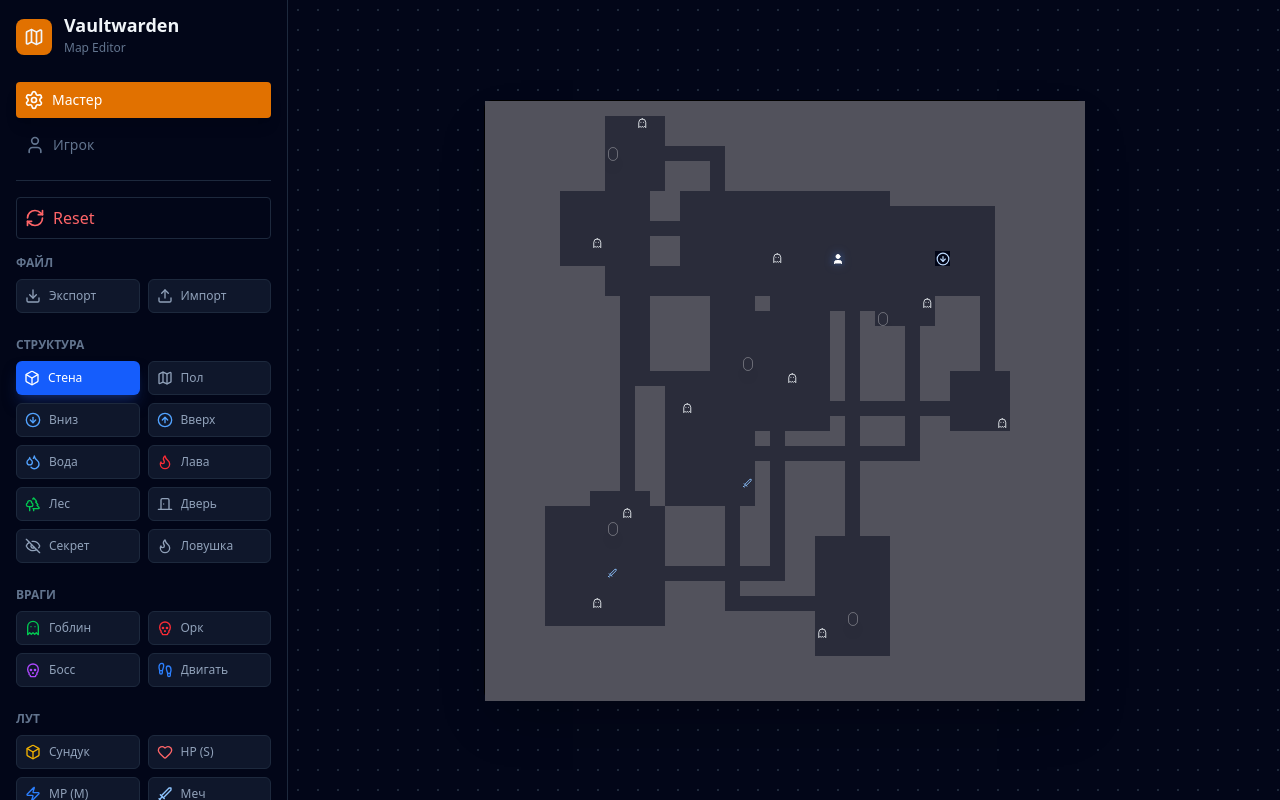
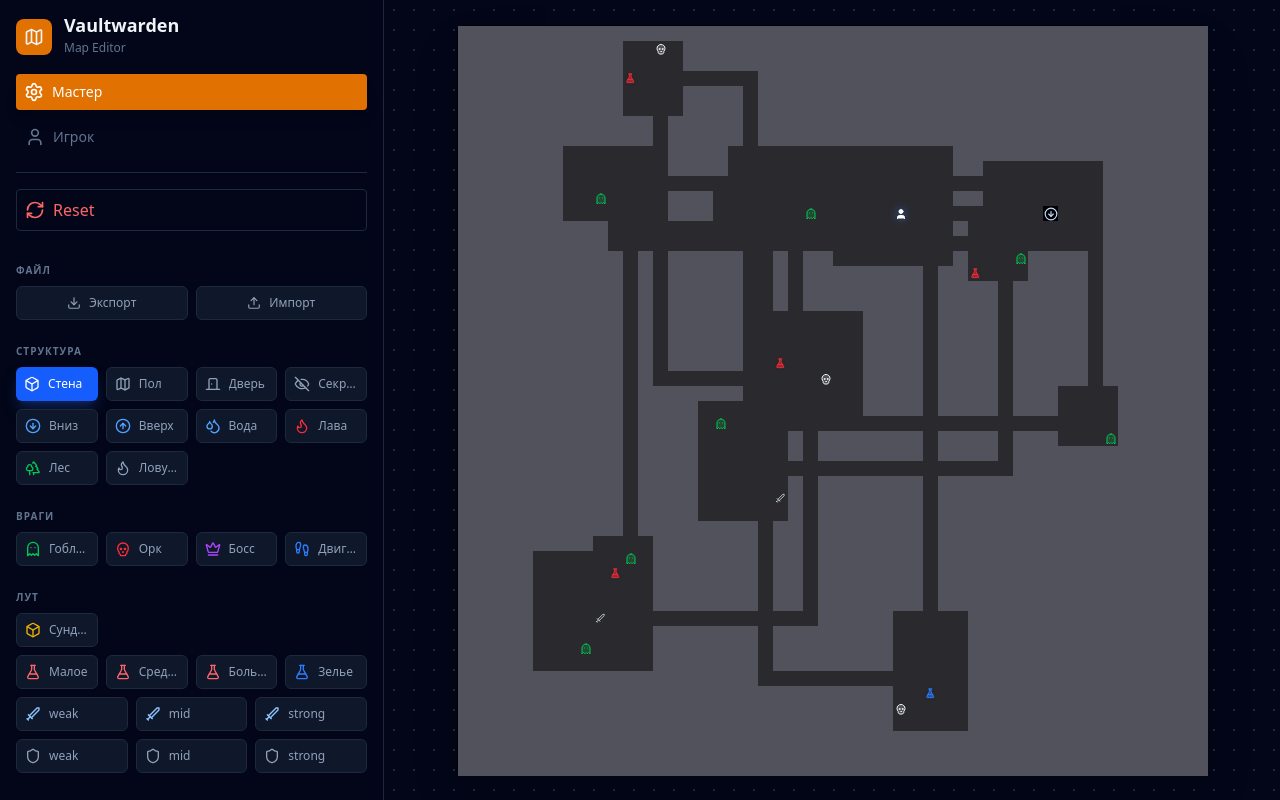
Before and after one commit to ilyahorski/vaultwarden, a React (Vite) app: page / in a window 1280 px wide. Built offline with nearby package versions, Linux system fonts and the light colour scheme.

Commit message:
fix layout

```diff
--- a/src/App.tsx
+++ b/src/App.tsx
@@ -11,7 +11,8 @@ import { useKeyboardControls } from './hooks/useKeyboardControls';
 import { useFogOfWar } from './hooks/useFogOfWar';
 
 // Компоненты
-import { ClassSelection, PlayerHeader, EventLog, GameGrid, CombatMenu, MobileControls } from './components/game';
+import { ClassSelection, PlayerHeader, GameGrid, CombatMenu, MobileControls } from './components/game';
+// Note: EventLog удален из импорта компонентов App, так как он теперь внутри Sidebar (или можно оставить импорт, если Sidebar его не экспортирует, но здесь он не нужен напрямую)
 import { PlayerMenu } from './components/game/PlayerMenu';
 import { Sidebar } from './components/editor';
 
@@ -26,7 +27,7 @@ export default function DungeonApp() {
   const {
     grid, setGrid,
     player, setPlayer,
-    logs,
+    logs, // Берем логи
     mode, setMode,
     hasChosenClass,
     levelHistory, setLevelHistory,
@@ -35,7 +36,7 @@ export default function DungeonApp() {
     selectClass,
     handleExport,
     handleImport,
-    useItem // <-- Получаем функцию
+    useItem
   } = useGameState();
 
   // UI состояние
@@ -137,7 +138,7 @@ export default function DungeonApp() {
     setCombatTarget,
     isMenuOpen,
     setIsMenuOpen,
-    useItem // <-- Передаем в хук
+    useItem
   });
 
   // Fog of War
@@ -151,7 +152,7 @@ export default function DungeonApp() {
   return (
     <div className="flex flex-col lg:flex-row h-screen bg-slate-900 text-slate-100 overflow-hidden font-sans">
 
-      {/* Sidebar */}
+      {/* Sidebar - теперь с логами! */}
       <Sidebar
         mode={mode}
         selectedTool={selectedTool}
@@ -161,6 +162,8 @@ export default function DungeonApp() {
         onExport={handleExport}
         onImport={handleImport}
         fileInputRef={fileInputRef}
+        logs={logs} // <-- Передаем логи
+        logsEndRef={logsEndRef} // <-- Передаем реф
       />
 
       {/* Основная область */}
@@ -227,8 +230,7 @@ export default function DungeonApp() {
               )}
             </div>
 
-            {/* Журнал событий */}
-            <EventLog logs={logs} logsEndRef={logsEndRef} />
+            {/* ИЗМЕНЕНИЕ: EventLog удален отсюда */}
           </>
         )}
 
--- a/src/components/editor/Sidebar.tsx
+++ b/src/components/editor/Sidebar.tsx
@@ -14,16 +14,20 @@ import {
   EyeOff,
   Ghost,
   Skull,
+  Crown,
   Footprints,
-  Heart,
-  Zap,
   Sword,
+  Shield,
   Trash2,
   ArrowDownCircle,
-  ArrowUpCircle
+  ArrowUpCircle,
+  FlaskConical
 } from 'lucide-react';
-import type { GameMode } from '../../types';
+import type { GameMode, LogEntry } from '../../types';
 import { ToolButton } from '../ui/ToolButton';
+import { POTION_STATS, GEAR_STATS } from '../../constants';
+// ИЗМЕНЕНИЕ: Импорт EventLog
+import { EventLog } from '../game/EventLog';
 
 interface SidebarProps {
   mode: GameMode;
@@ -34,6 +38,9 @@ interface SidebarProps {
   onExport: () => void;
   onImport: (e: React.ChangeEvent<HTMLInputElement>) => void;
   fileInputRef: React.RefObject<HTMLInputElement>;
+  // Новые пропсы для логов
+  logs: LogEntry[];
+  logsEndRef: React.RefObject<HTMLDivElement>;
 }
 
 export const Sidebar: React.FC<SidebarProps> = ({
@@ -44,22 +51,24 @@ export const Sidebar: React.FC<SidebarProps> = ({
   onReset,
   onExport,
   onImport,
-  fileInputRef
+  fileInputRef,
+  logs,
+  logsEndRef
 }) => {
+
   return (
-    <div className={`
-      bg-slate-950 border-b lg:border-b-0 lg:border-r border-slate-800
-      flex flex-col p-4 shrink-0 transition-all duration-300
-      ${mode === 'player' ? 'lg:w-20' : 'lg:w-72'}
-      lg:h-screen lg:overflow-y-auto
-    `}>
+    <div className="bg-slate-950 border-b lg:border-b-0 lg:border-r border-slate-800 flex flex-col shrink-0 transition-all duration-300 lg:w-96 lg:h-screen h-[40vh]">
+
       {/* Шапка Sidebar */}
-      <div className="flex items-center justify-between mb-4 lg:mb-6">
+      <div className="p-4 shrink-0">
+        <div className="flex items-center justify-between mb-4">
           <div className="flex items-center gap-3">
             <div className="bg-amber-600 p-2 rounded-lg shrink-0"><MapIcon size={20} /></div>
-          <div className={`${mode === 'player' ? 'lg:hidden' : 'block'}`}>
-            <h1 className="font-bold text-lg leading-none">Vaultwarden</h1>
-            <span className="text-xs text-slate-500">Map Editor</span>
+            <div>
+              <h1 className="font-bold text-lg leading-none text-slate-100">Vaultwarden</h1>
+              <span className="text-xs text-slate-500">
+                {mode === 'dm' ? 'Map Editor' : 'RPG Mode'}
+              </span>
             </div>
           </div>
         </div>
@@ -71,14 +80,14 @@ export const Sidebar: React.FC<SidebarProps> = ({
             className={`p-2 rounded flex items-center gap-2 text-sm transition-colors ${mode === 'dm' ? 'bg-amber-600 text-white shadow-lg' : 'text-slate-500 hover:bg-slate-900 border border-transparent hover:border-slate-800'}`}
           >
             <Settings size={20} className="shrink-0" />
-          <span className={`${mode === 'player' ? 'lg:hidden' : 'inline'}`}>Мастер</span>
+            <span className="inline">Мастер</span>
           </button>
           <button
             onClick={() => onModeChange('player')}
             className={`p-2 rounded flex items-center gap-2 text-sm transition-colors ${mode === 'player' ? 'bg-blue-600 text-white shadow-lg' : 'text-slate-500 hover:bg-slate-900 border border-transparent hover:border-slate-800'}`}
           >
             <User size={20} className="shrink-0" />
-          <span className={`${mode === 'player' ? 'lg:hidden' : 'inline'}`}>Игрок</span>
+            <span className="inline">Игрок</span>
           </button>
           <div className="w-px h-8 bg-slate-800 lg:w-full lg:h-px lg:my-2 mx-2 lg:mx-0"></div>
           <button
@@ -86,78 +95,115 @@ export const Sidebar: React.FC<SidebarProps> = ({
             className="p-2 rounded text-red-400 hover:bg-red-900/20 border border-slate-800 hover:border-red-900 flex items-center gap-2"
           >
             <RefreshCw size={20} className="shrink-0" />
-          <span className={`${mode === 'player' ? 'lg:hidden' : 'hidden lg:inline'}`}>Reset</span>
+            <span className="inline">Reset</span>
           </button>
         </div>
+      </div>
 
-      {/* ИНСТРУМЕНТЫ МАСТЕРА */}
+      {/* === РЕЖИМ МАСТЕРА: ИНСТРУМЕНТЫ === */}
       {mode === 'dm' && (
-        <div className="flex-1 space-y-6 animate-in fade-in duration-300 overflow-x-auto lg:overflow-visible pb-2 lg:pb-0">
+        <div className="flex-1 overflow-y-auto min-h-0 px-4 pb-4 scrollbar-thin scrollbar-thumb-slate-700 scrollbar-track-transparent">
+          <div className="space-y-6 animate-in fade-in duration-300">
             {/* Сохранение / Загрузка */}
-          <div className="min-w-[200px]">
-            <h3 className="text-xs font-bold text-slate-500 uppercase mb-2">Файл</h3>
+            <div>
+              <h3 className="text-[10px] font-bold text-slate-500 uppercase tracking-widest mb-2">Файл</h3>
               <div className="grid grid-cols-2 gap-2">
                 <button
                   onClick={onExport}
-                className="flex items-center gap-2 p-2 rounded-md text-xs font-medium bg-slate-900 text-slate-400 hover:bg-slate-800 hover:text-white border border-slate-800"
+                  className="flex items-center justify-center gap-2 p-2 rounded-md text-xs font-medium bg-slate-900 text-slate-400 hover:bg-slate-800 hover:text-white border border-slate-800 transition-colors"
                 >
-                <Download size={16} /> Экспорт
+                  <Download size={14} /> Экспорт
                 </button>
-              <label className="flex items-center gap-2 p-2 rounded-md text-xs font-medium bg-slate-900 text-slate-400 hover:bg-slate-800 hover:text-white border border-slate-800 cursor-pointer">
-                <Upload size={16} /> Импорт
+                <label className="flex items-center justify-center gap-2 p-2 rounded-md text-xs font-medium bg-slate-900 text-slate-400 hover:bg-slate-800 hover:text-white border border-slate-800 cursor-pointer transition-colors">
+                  <Upload size={14} /> Импорт
                   <input type="file" className="hidden" accept=".json" onChange={onImport} ref={fileInputRef} />
                 </label>
               </div>
             </div>
 
             {/* Структура */}
-          <div className="min-w-[200px]">
-            <h3 className="text-xs font-bold text-slate-500 uppercase mb-2">Структура</h3>
-            <div className="grid grid-cols-2 gap-2">
+            <div>
+              <h3 className="text-[10px] font-bold text-slate-500 uppercase tracking-widest mb-2">Структура</h3>
+              <div className="grid grid-cols-4 gap-2">
                 <ToolButton active={selectedTool === 'wall'} onClick={() => onToolChange('wall')} icon={<Box size={16} />} label="Стена" />
                 <ToolButton active={selectedTool === 'floor'} onClick={() => onToolChange('floor')} icon={<MapIcon size={16} />} label="Пол" />
+                <ToolButton active={selectedTool === 'door'} onClick={() => onToolChange('door')} icon={<DoorClosed size={16} />} label="Дверь" />
+                <ToolButton active={selectedTool === 'secret'} onClick={() => onToolChange('secret')} icon={<EyeOff size={16} />} label="Секрет" />
                 <ToolButton active={selectedTool === 'stairs_down'} onClick={() => onToolChange('stairs_down')} icon={<ArrowDownCircle size={16} className="text-blue-400" />} label="Вниз" />
                 <ToolButton active={selectedTool === 'stairs_up'} onClick={() => onToolChange('stairs_up')} icon={<ArrowUpCircle size={16} className="text-blue-400" />} label="Вверх" />
                 <ToolButton active={selectedTool === 'water'} onClick={() => onToolChange('water')} icon={<Droplets size={16} className="text-blue-400" />} label="Вода" />
                 <ToolButton active={selectedTool === 'lava'} onClick={() => onToolChange('lava')} icon={<Flame size={16} className="text-red-500" />} label="Лава" />
                 <ToolButton active={selectedTool === 'grass'} onClick={() => onToolChange('grass')} icon={<Trees size={16} className="text-green-500" />} label="Лес" />
-              <ToolButton active={selectedTool === 'door'} onClick={() => onToolChange('door')} icon={<DoorClosed size={16} />} label="Дверь" />
-              <ToolButton active={selectedTool === 'secret'} onClick={() => onToolChange('secret')} icon={<EyeOff size={16} />} label="Секрет" />
                 <ToolButton active={selectedTool === 'trap'} onClick={() => onToolChange('trap')} icon={<Flame size={16} />} label="Ловушка" />
               </div>
             </div>
 
             {/* Враги */}
-          <div className="min-w-[200px]">
-            <h3 className="text-xs font-bold text-slate-500 uppercase mb-2">Враги</h3>
-            <div className="grid grid-cols-2 gap-2">
+            <div>
+              <h3 className="text-[10px] font-bold text-slate-500 uppercase tracking-widest mb-2">Враги</h3>
+              <div className="grid grid-cols-4 gap-2">
                 <ToolButton active={selectedTool === 'enemy_goblin'} onClick={() => onToolChange('enemy_goblin')} icon={<Ghost size={16} className="text-green-500" />} label="Гоблин" />
                 <ToolButton active={selectedTool === 'enemy_orc'} onClick={() => onToolChange('enemy_orc')} icon={<Skull size={16} className="text-red-500" />} label="Орк" />
-              <ToolButton active={selectedTool === 'enemy_boss'} onClick={() => onToolChange('enemy_boss')} icon={<Skull size={16} className="text-purple-500" />} label="Босс" />
+                <ToolButton active={selectedTool === 'enemy_boss'} onClick={() => onToolChange('enemy_boss')} icon={<Crown size={16} className="text-purple-500" />} label="Босс" />
                 <ToolButton active={selectedTool === 'move_enemy'} onClick={() => onToolChange('move_enemy')} icon={<Footprints size={16} className="text-blue-500" />} label="Двигать" />
               </div>
             </div>
 
             {/* Лут */}
-          <div className="min-w-[200px]">
-            <h3 className="text-xs font-bold text-slate-500 uppercase mb-2">Лут</h3>
-            <div className="grid grid-cols-2 gap-2">
+            <div>
+              <h3 className="text-[10px] font-bold text-slate-500 uppercase tracking-widest mb-2">Лут</h3>
+              <div className="grid grid-cols-4 gap-2 mb-2">
                 <ToolButton active={selectedTool === 'item_chest'} onClick={() => onToolChange('item_chest')} icon={<Box size={16} className="text-yellow-500" />} label="Сундук" />
-              <ToolButton active={selectedTool === 'item_potion_weak'} onClick={() => onToolChange('item_potion_weak')} icon={<Heart size={16} className="text-red-400" />} label="HP (S)" />
-              <ToolButton active={selectedTool === 'item_potion_mana'} onClick={() => onToolChange('item_potion_mana')} icon={<Zap size={16} className="text-blue-500" />} label="MP (M)" />
-              <ToolButton active={selectedTool === 'item_weapon_strong'} onClick={() => onToolChange('item_weapon_strong')} icon={<Sword size={16} className="text-blue-300" />} label="Меч" />
+              </div>
+
+              {/* Зелья */}
+              <div className="mb-2">
+                 <div className="grid grid-cols-4 gap-2">
+                   {Object.entries(POTION_STATS).map(([key, stat]) => (
+                     <ToolButton
+                       key={key}
+                       active={selectedTool === `item_${key}`}
+                       onClick={() => onToolChange(`item_${key}`)}
+                       icon={<FlaskConical size={16} className={stat.type === 'hp' ? 'text-red-400' : 'text-blue-500'} />}
+                       label={stat.name.split(' ')[0]}
+                     />
+                   ))}
+                 </div>
+              </div>
+
+              {/* Экипировка */}
+              <div className="grid grid-cols-3 gap-2">
+                 {Object.entries(GEAR_STATS).map(([key, stat]) => {
+                   const isWeapon = stat.type === 'atk';
+                   return (
+                     <ToolButton
+                       key={key}
+                       active={selectedTool === `item_${key}`}
+                       onClick={() => onToolChange(`item_${key}`)}
+                       icon={isWeapon ? <Sword size={16} className="text-blue-300" /> : <Shield size={16} className="text-slate-400" />}
+                       label={key.split('_')[1]}
+                     />
+                   );
+                 })}
               </div>
             </div>
 
             {/* Утилиты */}
-          <div className="min-w-[200px]">
-            <h3 className="text-xs font-bold text-slate-500 uppercase mb-2">Разное</h3>
+            <div>
+              <h3 className="text-[10px] font-bold text-slate-500 uppercase tracking-widest mb-2">Разное</h3>
               <div className="grid grid-cols-2 gap-2">
                 <ToolButton active={selectedTool === 'start'} onClick={() => onToolChange('start')} icon={<User size={16} />} label="Старт" />
                 <ToolButton active={selectedTool === 'clear'} onClick={() => onToolChange('clear')} icon={<Trash2 size={16} />} label="Ластик" />
               </div>
             </div>
           </div>
+        </div>
+      )}
+
+      {/* === РЕЖИМ ИГРОКА: ЖУРНАЛ СОБЫТИЙ === */}
+      {mode === 'player' && (
+        // ИЗМЕНЕНИЕ: Рендер компонента EventLog
+        <EventLog logs={logs} logsEndRef={logsEndRef} />
       )}
     </div>
   );
--- a/src/components/game/CombatMenu.tsx
+++ b/src/components/game/CombatMenu.tsx
@@ -37,8 +37,8 @@ export const CombatMenu: React.FC<CombatMenuProps> = ({
       ? (combatTarget.x * CELL_SIZE) - 10
       : (combatTarget.x * CELL_SIZE) + CELL_SIZE + 10,
     transform: isRightSide
-      ? 'translate(-100%, -25%)'
-      : 'translate(0, -25%)',
+      ? 'translate(-100%, -70%)'
+      : 'translate(0, -70%)',
     zIndex: 100,
     pointerEvents: 'none'
   };
--- a/src/components/game/GameCell.tsx
+++ b/src/components/game/GameCell.tsx
@@ -2,6 +2,7 @@ import React from 'react';
 import {
   Skull,
   Ghost,
+  Crown, // Добавили корону для босса
   Sword,
   Shield,
   Box,
@@ -14,7 +15,8 @@ import {
   Trees,
   ArrowDownCircle,
   ArrowUpCircle,
-  AlertCircle
+  AlertCircle,
+  FlaskConical // Добавили колбу для зелий
 } from 'lucide-react';
 import type { CellData, GameMode, PotionType } from '../../types';
 import { CELL_SIZE, MONSTER_STATS, POTION_STATS, AGGRO_RADIUS } from '../../constants';
@@ -43,17 +45,29 @@ export const GameCell: React.FC<GameCellProps> = ({
 
   let content = null;
 
+  // --- ЛОГИКА ВРАГОВ ---
   if (cell.enemy) {
     const info = MONSTER_STATS[cell.enemy];
     const dist = mode === 'player' ? calculateDistance(cell.x, cell.y, playerX, playerY) : 999;
     const isAggro = dist <= AGGRO_RADIUS && mode === 'player';
 
+    // Определяем иконку для каждого типа
+    let EnemyIcon = Ghost;
+    if (cell.enemy === 'orc') EnemyIcon = Skull;
+    if (cell.enemy === 'boss') EnemyIcon = Crown;
+
+    // Формируем цвет (если в конфиге 'green', то делаем 'text-green-500')
+    // Если в конфиге уже 'text-green-500', это тоже сработает, но лучше унифицировать
+    const colorClass = info.color.startsWith('text-') ? info.color : `text-${info.color}-500`;
+
     content = (
       <div className="relative">
-        {cell.enemy === 'boss'
-          ? <Skull size={CELL_SIZE * 0.9} className="text-purple-500 animate-pulse drop-shadow-md" />
-          : <Ghost size={CELL_SIZE * 0.7} className={info.color} />
-        }
+        <EnemyIcon
+          size={CELL_SIZE * 0.8}
+          className={`${colorClass} ${cell.enemy === 'boss' ? 'animate-pulse drop-shadow-md' : ''}`}
+          fill="currentColor"
+          fillOpacity={0.2}
+        />
         {isAggro && (
           <div className="absolute -top-2 -right-2 text-red-500 animate-bounce">
             <AlertCircle size={8} fill="currentColor" />
@@ -61,16 +75,31 @@ export const GameCell: React.FC<GameCellProps> = ({
         )}
       </div>
     );
-  } else if (cell.item) {
+  }
+  // --- ЛОГИКА ПРЕДМЕТОВ ---
+  else if (cell.item) {
     if (cell.item.includes('potion')) {
-      const color = POTION_STATS[cell.item as PotionType].color;
-      content = <div className={`w-2.5 h-3.5 rounded-full ${color} shadow-lg border border-white/30`} />;
+      const stats = POTION_STATS[cell.item as PotionType];
+      // Используем цвет из конфига (red/blue)
+      const colorClass = `text-${stats.color}-500`;
+
+      content = (
+        <FlaskConical
+          size={CELL_SIZE * 0.7}
+          className={`${colorClass} drop-shadow-sm`}
+          fill="currentColor"
+          fillOpacity={0.5}
+        />
+      );
     } else if (cell.item.includes('weapon')) {
-      content = <Sword size={CELL_SIZE * 0.7} className="text-blue-300" />;
+      content = <Sword size={CELL_SIZE * 0.7} className="text-slate-300" />;
     } else if (cell.item.includes('armor')) {
-      content = <Shield size={CELL_SIZE * 0.7} className="text-slate-400" />;
+      content = <Shield size={CELL_SIZE * 0.7} className="text-slate-300" />;
     } else if (cell.item === 'chest') {
-      content = <Box size={CELL_SIZE * 0.7} className="text-yellow-500" />;
+      content = <Box size={CELL_SIZE * 0.7} className="text-amber-500" />;
+    } else if (cell.item === 'gold') {
+      // Можно добавить иконку золота, если нужно, пока используем желтый круг или Box
+      content = <div className="w-2 h-2 rounded-full bg-yellow-400 shadow-[0_0_5px_rgba(250,204,21,0.8)]" />;
     }
   }
 
--- a/src/components/game/GameGrid.tsx
+++ b/src/components/game/GameGrid.tsx
@@ -1,4 +1,3 @@
-import React from 'react';
 import type { CellData, GameMode } from '../../types';
 import { GRID_SIZE, CELL_SIZE } from '../../constants';
 import { GameCell } from './GameCell';
@@ -15,7 +14,7 @@ interface GameGridProps {
 export function GameGrid({ grid, mode, playerX, playerY, isMovingEnemy, onCellClick }: GameGridProps) {
   return (
     <div
-      className="grid shadow-2xl bg-slate-950 border-[1px] border-black rounded-lg relative"
+      className="grid shadow-2xl bg-black border-[1px] border-black rounded-lg relative"
       style={{
         gridTemplateColumns: `repeat(${GRID_SIZE}, ${CELL_SIZE}px)`,
         gridTemplateRows: `repeat(${GRID_SIZE}, ${CELL_SIZE}px)`,
--- a/src/components/game/PlayerMenu.tsx
+++ b/src/components/game/PlayerMenu.tsx
@@ -101,7 +101,7 @@ export function PlayerMenu({
           {activeMenu === 'items' && (
             <div className="flex flex-col h-full">
               <h3 className="text-emerald-400 text-sm font-bold mb-2 uppercase shrink-0">Рюкзак</h3>
-              <div ref={listRef} className="space-y-2 overflow-y-auto pr-2 flex-1">
+              <div ref={listRef} className="space-y-2 max-h-48 overflow-y-auto pr-2 flex-1">
                 {player.inventory.length === 0 ? (
                   <div className="text-center text-slate-500 py-4 italic">Пусто...</div>
                 ) : (
--- a/src/constants/index.ts
+++ b/src/constants/index.ts
@@ -3,7 +3,7 @@ import { Sword, Shield, Zap } from 'lucide-react';
 import type { ClassData, MonsterStats, PotionStats, GearStats, Artifact } from '../types';
 
 // --- Конфигурация карты ---
-export const GRID_SIZE = 40;
+export const GRID_SIZE = 50;
 export const CELL_SIZE = 15;
 export const VISIBILITY_RADIUS = 3;
 export const AGGRO_RADIUS = 6;
```
Also changed, not shown: src/components/game/EventLog.tsx (+10 -5 lines). Lines whose indentation alone changed are shown as unchanged.
